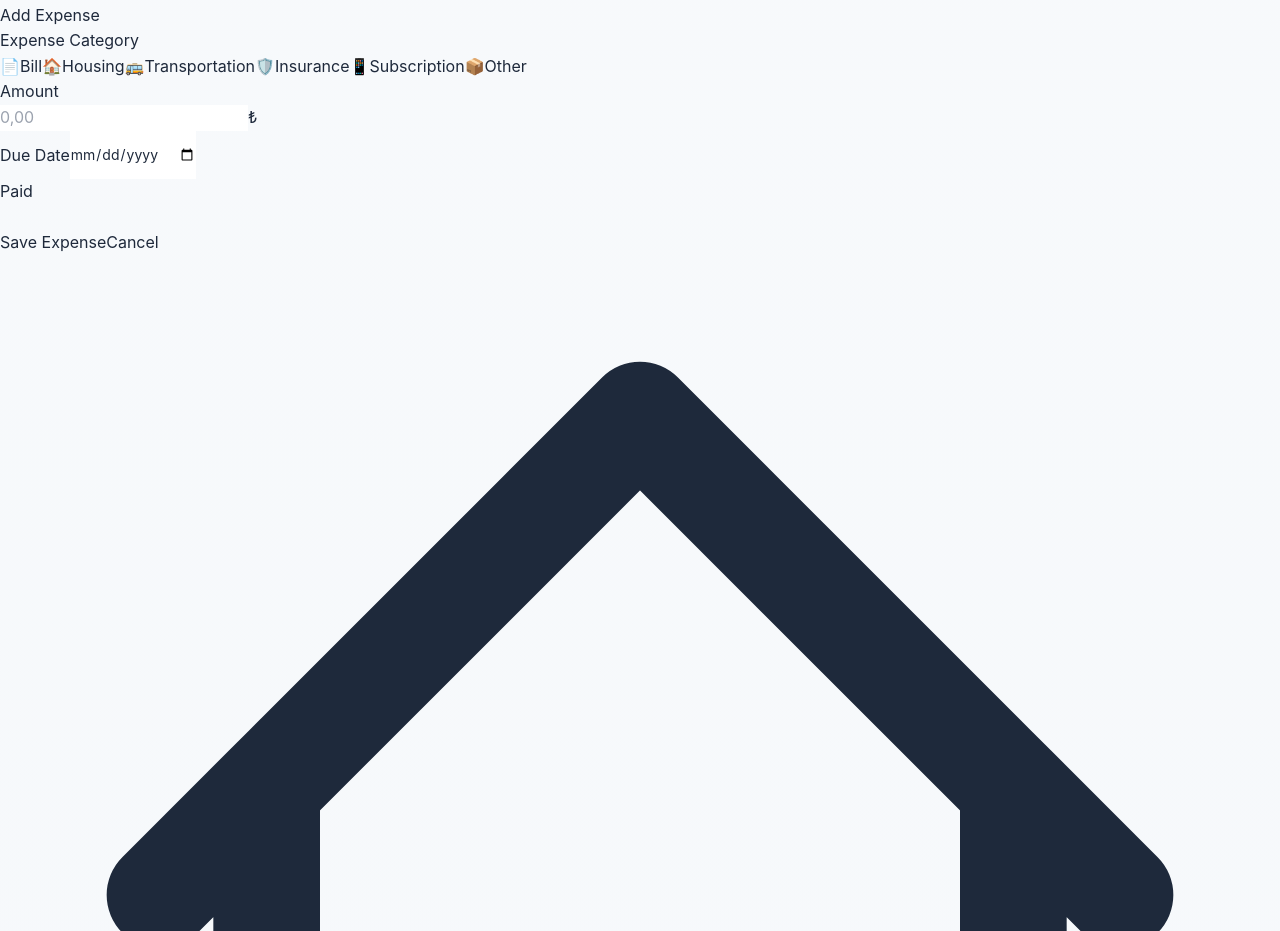
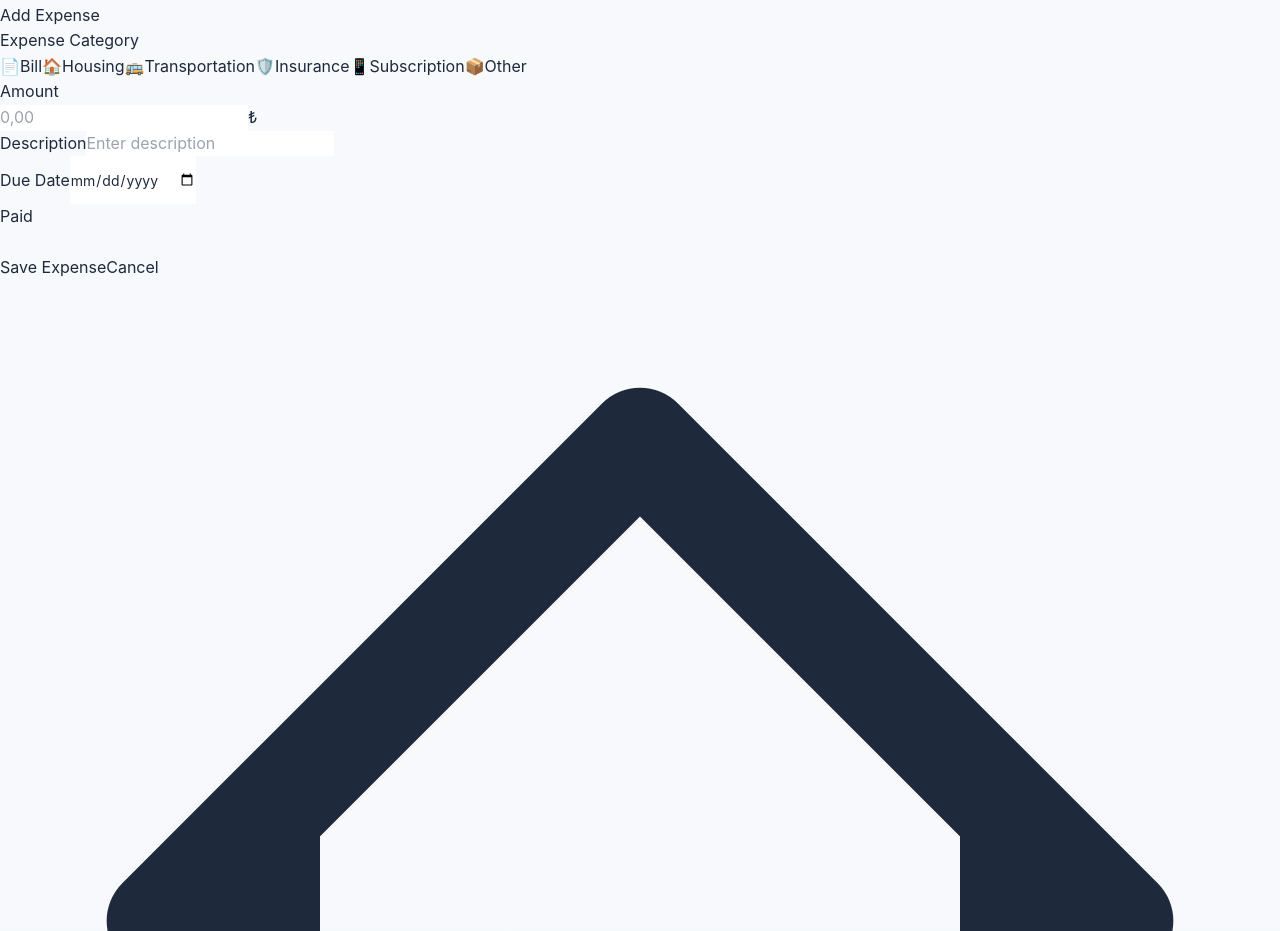
Before and after one commit to alexceogit/oc-finance-tracker, a React (Vite) app: page /expense in a window 1280 px wide. Shown: the part 1303-2234 px from the top of the page. Built offline with nearby package versions, Linux system fonts and the light colour scheme.

Commit message:
feat: add description field to expenses
- Add description field to Expense interface and form
- Show expense description on dashboard when available

```diff
--- a/src/pages/Dashboard.tsx
+++ b/src/pages/Dashboard.tsx
@@ -247,7 +247,9 @@ export default function Dashboard() {
                     </svg>
                   </div>
                   <div>
-                    <p className="text-sm font-medium text-gray-900">{t(`expense.${expense.category}`)}</p>
+                    <p className="text-sm font-medium text-gray-900">
+                      {expense.description || t(`expense.${expense.category}`)}
+                    </p>
                     <p className="text-xs text-gray-500">{expense.dueDate}</p>
                   </div>
                 </div>
@@ -291,7 +293,9 @@ export default function Dashboard() {
                     </svg>
                   </div>
                   <div>
-                    <p className="text-sm font-medium text-gray-900">{t(`expense.${expense.category}`)}</p>
+                    <p className="text-sm font-medium text-gray-900">
+                      {expense.description || t(`expense.${expense.category}`)}
+                    </p>
                     <p className="text-xs text-gray-500">{expense.paidDate || expense.dueDate}</p>
                   </div>
                 </div>
--- a/src/pages/Expense.tsx
+++ b/src/pages/Expense.tsx
@@ -22,6 +22,7 @@ export default function ExpensePage() {
 
   const [formData, setFormData] = useState({
     category: '' as ExpenseCategory,
+    description: '',
     amount: '',
     dueDate: '',
     paid: false,
@@ -54,6 +55,7 @@ export default function ExpensePage() {
 
     const expense: Omit<Expense, 'id'> = {
       category: formData.category as ExpenseCategory,
+      description: formData.description,
       amount: parseFloat(formData.amount),
       dueDate: formData.dueDate,
       paid: formData.paid,
@@ -117,6 +119,20 @@ export default function ExpensePage() {
           </div>
         </div>
 
+        {/* Description Input */}
+        <div>
+          <label className="block text-sm font-medium text-gray-700 mb-1.5">
+            {t('transaction.description')}
+          </label>
+          <input
+            type="text"
+            value={formData.description}
+            onChange={(e) => setFormData({ ...formData, description: e.target.value })}
+            className="input"
+            placeholder={t('common.placeholder.description')}
+          />
+        </div>
+
         {/* Due Date */}
         <div>
           <label className="block text-sm font-medium text-gray-700 mb-1.5">
--- a/src/services/database.ts
+++ b/src/services/database.ts
@@ -15,6 +15,7 @@ export interface Income {
 export interface Expense {
   id?: number;
   category: 'bill' | 'rent' | 'transport' | 'insurance' | 'subscription' | 'other';
+  description?: string;
   amount: number;
   dueDate: string;
   paid: boolean;
```
